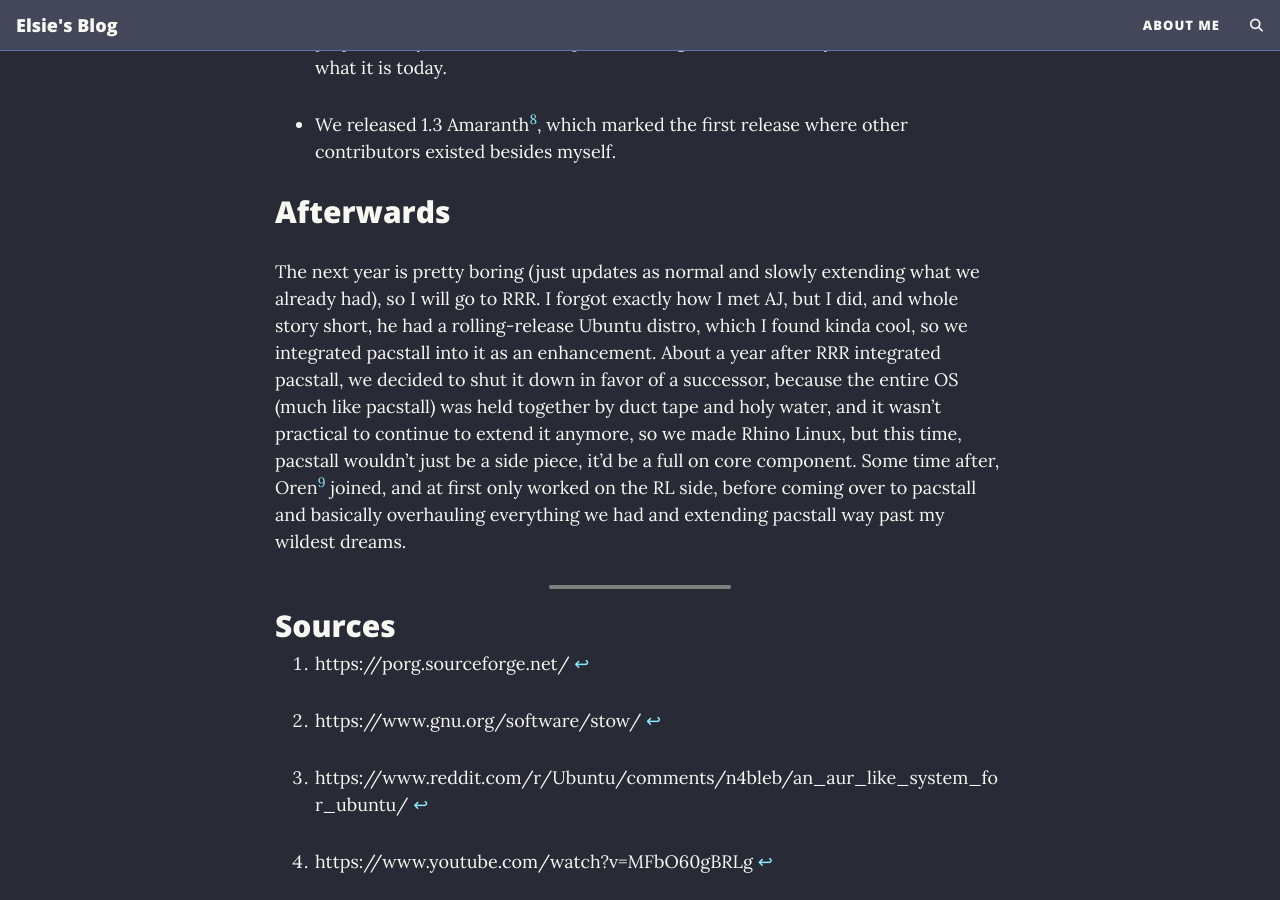
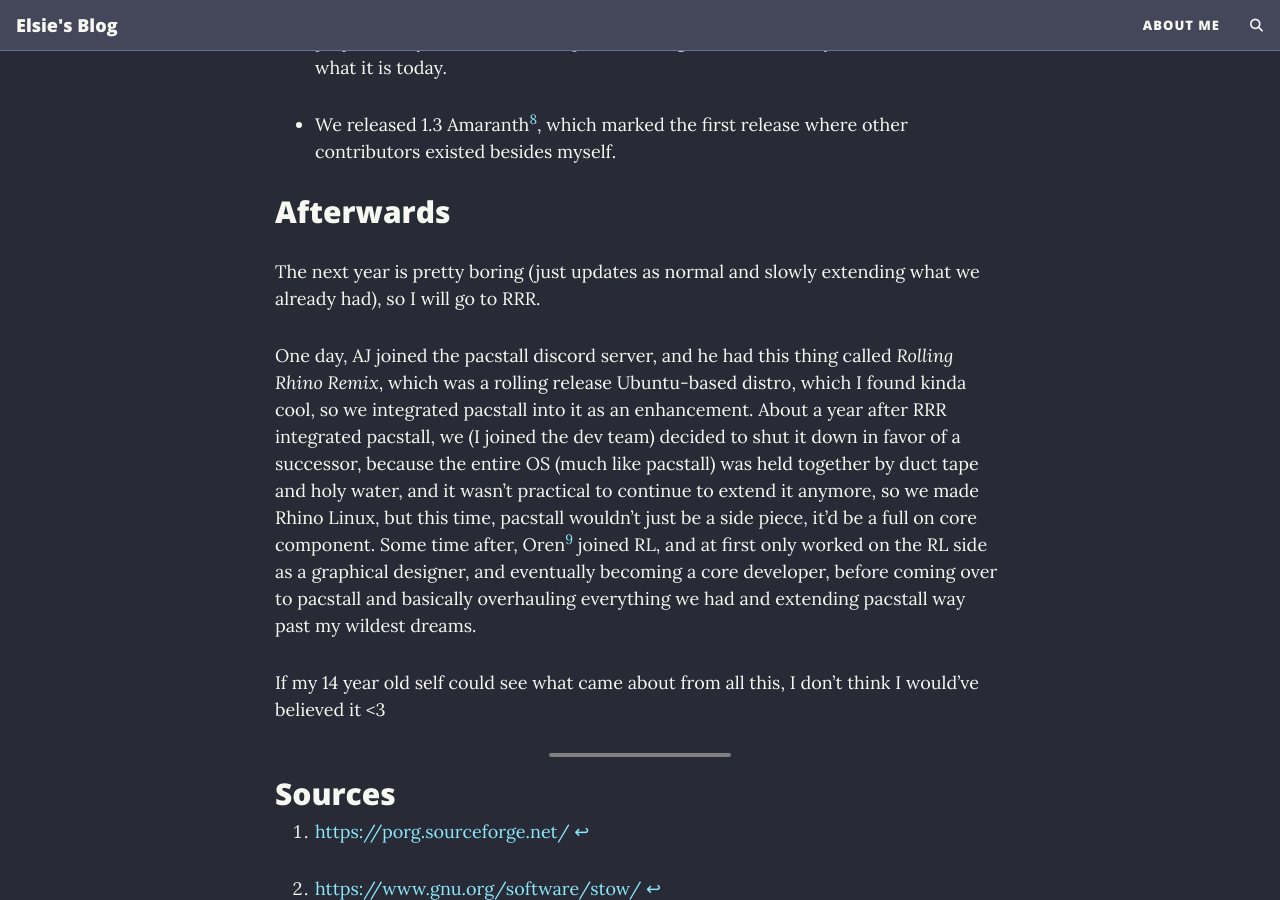
Before and after one commit to Elsie19/Elsie19, a Jekyll site: the page built from docs/_posts/2025-01-05-pacstall-history.md, in a window 1280 px wide and 900 px high, scrolled down 2729 px. Built offline with Jekyll 4.4.1, drawn with Linux system fonts in a browser that asks for light colours; comment, search, counter and statistics services are not loaded.

Commit message:
Expand on story a bit

```diff
--- a/docs/_posts/2025-01-05-pacstall-history.md
+++ b/docs/_posts/2025-01-05-pacstall-history.md
@@ -47,17 +47,21 @@ A couple things happened from there in a short amount of time, so when reading t
 * We released 1.3 Amaranth[^8], which marked the first release where other contributors existed besides myself.
 
 ## Afterwards
-The next year is pretty boring (just updates as normal and slowly extending what we already had), so I will go to RRR. I forgot exactly how I met AJ, but I did, and whole story short, he had a rolling-release Ubuntu distro, which I found kinda cool, so we integrated pacstall into it as an enhancement. About a year after RRR integrated pacstall, we decided to shut it down in favor of a successor, because the entire OS (much like pacstall) was held together by duct tape and holy water, and it wasn't practical to continue to extend it anymore, so we made Rhino Linux, but this time, pacstall wouldn't just be a side piece, it'd be a full on core component. Some time after, Oren[^9] joined, and at first only worked on the RL side, before coming over to pacstall and basically overhauling everything we had and extending pacstall way past my wildest dreams.
+The next year is pretty boring (just updates as normal and slowly extending what we already had), so I will go to RRR.
+
+One day, AJ joined the pacstall discord server, and he had this thing called *Rolling Rhino Remix*, which was a rolling release Ubuntu-based distro, which I found kinda cool, so we integrated pacstall into it as an enhancement. About a year after RRR integrated pacstall, we (I joined the dev team) decided to shut it down in favor of a successor, because the entire OS (much like pacstall) was held together by duct tape and holy water, and it wasn't practical to continue to extend it anymore, so we made Rhino Linux, but this time, pacstall wouldn't just be a side piece, it'd be a full on core component. Some time after, Oren[^9] joined RL, and at first only worked on the RL side as a graphical designer, and eventually becoming a core developer, before coming over to pacstall and basically overhauling everything we had and extending pacstall way past my wildest dreams.
+
+If my 14 year old self could see what came about from all this, I don't think I would've believed it <3
 
 ---
 
 ## Sources
-[^1]: https://porg.sourceforge.net/
-[^2]: https://www.gnu.org/software/stow/
-[^3]: https://www.reddit.com/r/Ubuntu/comments/n4bleb/an_aur_like_system_for_ubuntu/
-[^4]: https://www.youtube.com/watch?v=MFbO60gBRLg
-[^5]: https://github.com/wizard-28
-[^6]: https://github.com/d-brox
-[^7]: https://github.com/0oAstro
-[^8]: https://github.com/pacstall/pacstall/releases/tag/1.3
-[^9]: https://github.com/oklopfer
+[^1]: <https://porg.sourceforge.net/>
+[^2]: <https://www.gnu.org/software/stow/>
+[^3]: <https://www.reddit.com/r/Ubuntu/comments/n4bleb/an_aur_like_system_for_ubuntu/>
+[^4]: <https://www.youtube.com/watch?v=MFbO60gBRLg>
+[^5]: <https://github.com/wizard-28>
+[^6]: <https://github.com/d-brox>
+[^7]: <https://github.com/0oAstro>
+[^8]: <https://github.com/pacstall/pacstall/releases/tag/1.3>
+[^9]: <https://github.com/oklopfer>
```
